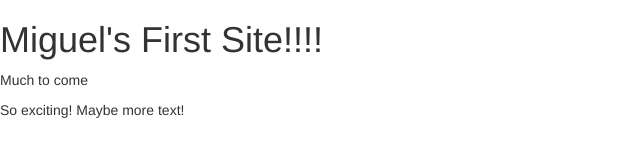
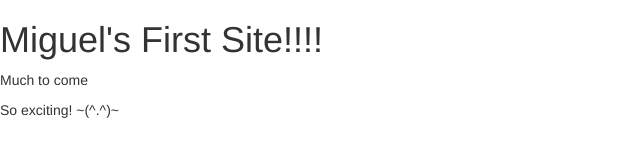
Before and after one commit to migugalde/migugalde.github.io, a plain HTML site: page index.html in a window 1280 px wide. Shown: the full height of the page, 0-640 px from the left. Drawn offline with nearby package versions, Linux system fonts and the light colour scheme.

Commit message:
Initial commit

```diff
--- a/index.html
+++ b/index.html
@@ -10,6 +10,6 @@
 <body>
   <h1>Miguel's First Site!!!!</h1>
   <p>Much to come</p>
-  <p>So exciting!  Maybe more text!</p>
+  <p>So exciting!  ~(^.^)~ </p>
 </body>
 </html>
```
